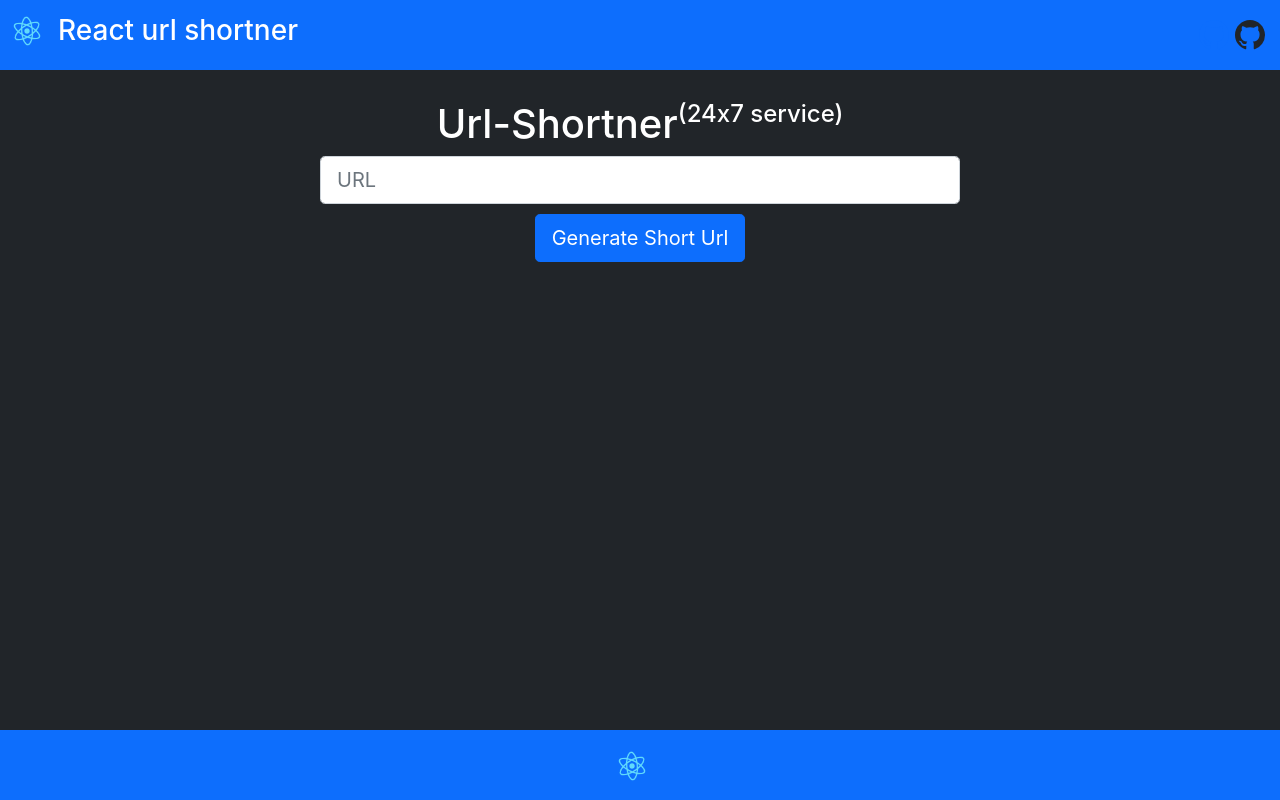
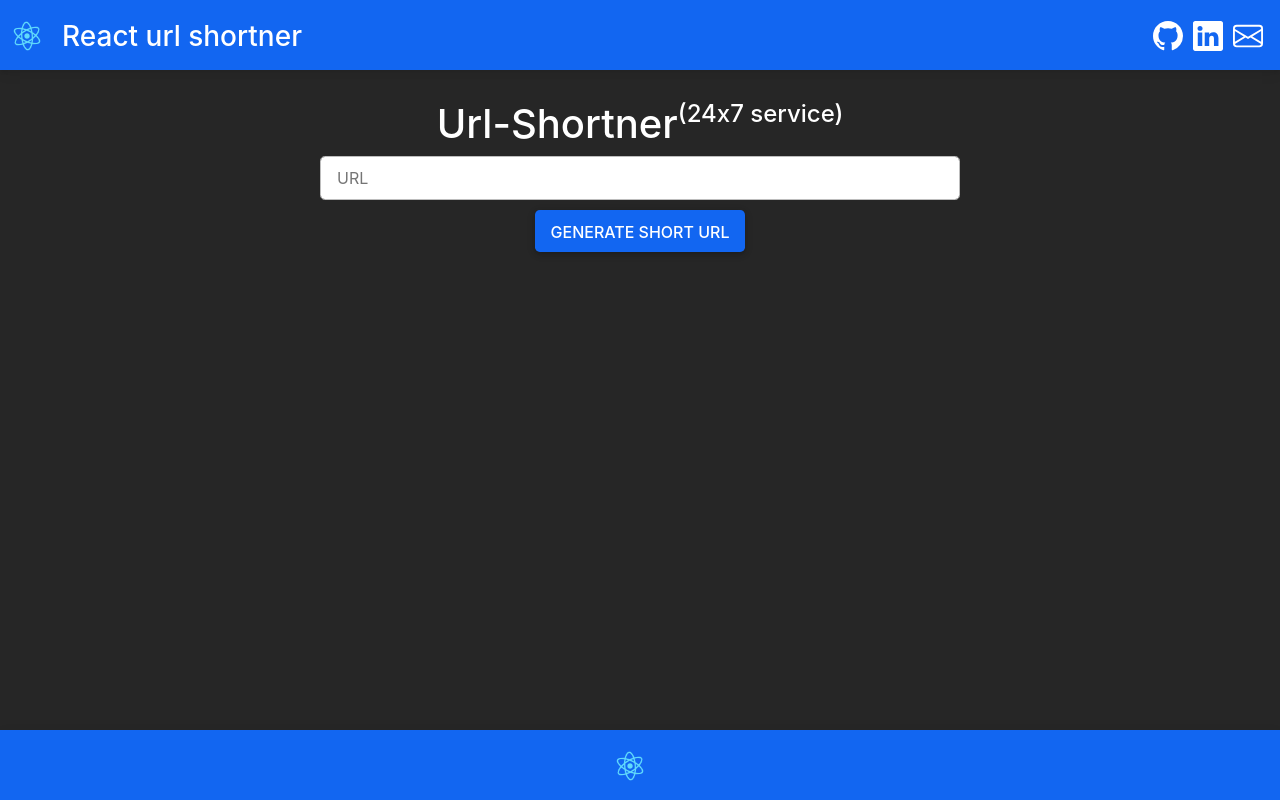
Before and after one commit to faisal-alam09/url-shortner-frontend, a React (Create React App) app: page / in a window 1280 px wide. Built offline with nearby package versions, Linux system fonts and the light colour scheme.

Commit message:
url-shortner-frontend completed. (personal links are not added).

```diff
--- a/public/index.html
+++ b/public/index.html
@@ -12,6 +12,12 @@
   <link href="https://cdn.jsdelivr.net/npm/bootstrap@5.1.3/dist/css/bootstrap.min.css" rel="stylesheet"
     integrity="sha384-1BmE4kWBq78iYhFldvKuhfTAU6auU8tT94WrHftjDbrCEXSU1oBoqyl2QvZ6jIW3" crossorigin="anonymous">
   <link rel="manifest" href="%PUBLIC_URL%/manifest.json" />
+  <!-- Font Awesome -->
+  <link href="https://cdnjs.cloudflare.com/ajax/libs/font-awesome/5.15.1/css/all.min.css" rel="stylesheet" />
+  <!-- Google Fonts -->
+  <link href="https://fonts.googleapis.com/css?family=Roboto:300,400,500,700&display=swap" rel="stylesheet" />
+  <!-- MDB -->
+  <link href="https://cdnjs.cloudflare.com/ajax/libs/mdb-ui-kit/3.10.1/mdb.min.css" rel="stylesheet" />
   <title>React App</title>
 </head>
 
@@ -22,5 +28,7 @@
 <!-- JavaScript Bundle with Popper -->
 <script src="https://cdn.jsdelivr.net/npm/bootstrap@5.1.3/dist/js/bootstrap.bundle.min.js"
   integrity="sha384-ka7Sk0Gln4gmtz2MlQnikT1wXgYsOg+OMhuP+IlRH9sENBO0LRn5q+8nbTov4+1p" crossorigin="anonymous"></script>
+<!-- MDB -->
+<!-- <script type="text/javascript" src="https://cdnjs.cloudflare.com/ajax/libs/mdb-ui-kit/3.10.1/mdb.min.js"></script> -->
 
 </html>
--- a/src/Services/qrcode_generator.js
+++ /dev/null
@@ -1,10 +0,0 @@
-import React from 'react'
-var QRCode = require('qrcode.react');
-
-export default function qrcode_generator() {
-    return (
-        <div>
-            <QRCode value="http://facebook.github.io/react/" />
-        </div>
-    )
-}
--- a/src/Views/Header.js
+++ b/src/Views/Header.js
@@ -8,26 +8,35 @@ export default function Header() {
             <nav className="navbar navbar-default bg-primary Header">
                 <div className="container-fluid">
                     <div className="navbar-header" style={{ display: 'flex' }}>
-                        <a className="navbar-brand">
+                        <div className="navbar-brand">
                             <img alt="Brand" className='rotating' src="logo192.png" width="30px" height="30px" />
-                        </a>
-                        <div className='navbar-brand' style={{ color: 'white' }}>
+                        </div>
+                        <div className='navbar-brand' style={{ color: 'white' , padding: '10px 0px 0px 0px'}}>
                             <h3>React url shortner</h3>
                         </div>
                     </div>
                     <div className='social-icon-box'>
-                        <a href='https://www.google.com'>
+                        <a href='https://www.github.com'>
                             <div>
-                                <svg xmlns="http://www.w3.org/2000/svg" width="30" height="30" fill="currentColor" className="bi bi-github" viewBox="0 0 16 16">
+                                <svg xmlns="http://www.w3.org/2000/svg" width="30" height="30" fill="currentColor" className="bi bi-github" style={{ color: 'white' }} viewBox="0 0 16 16">
                                     <path d="M8 0C3.58 0 0 3.58 0 8c0 3.54 2.29 6.53 5.47 7.59.4.07.55-.17.55-.38 0-.19-.01-.82-.01-1.49-2.01.37-2.53-.49-2.69-.94-.09-.23-.48-.94-.82-1.13-.28-.15-.68-.52-.01-.53.63-.01 1.08.58 1.23.82.72 1.21 1.87.87 2.33.66.07-.52.28-.87.51-1.07-1.78-.2-3.64-.89-3.64-3.95 0-.87.31-1.59.82-2.15-.08-.2-.36-1.02.08-2.12 0 0 .67-.21 2.2.82.64-.18 1.32-.27 2-.27.68 0 1.36.09 2 .27 1.53-1.04 2.2-.82 2.2-.82.44 1.1.16 1.92.08 2.12.51.56.82 1.27.82 2.15 0 3.07-1.87 3.75-3.65 3.95.29.25.54.73.54 1.48 0 1.07-.01 1.93-.01 2.2 0 .21.15.46.55.38A8.012 8.012 0 0 0 16 8c0-4.42-3.58-8-8-8z" />
                                 </svg>
                             </div>
                         </a>
-                        <div>
-                            <svg xmlns="http://www.w3.org/2000/svg" width="30" height="30" fill="currentColor" className="bi bi-github" viewBox="0 0 16 16">
-                                <path d="M8 0C3.58 0 0 3.58 0 8c0 3.54 2.29 6.53 5.47 7.59.4.07.55-.17.55-.38 0-.19-.01-.82-.01-1.49-2.01.37-2.53-.49-2.69-.94-.09-.23-.48-.94-.82-1.13-.28-.15-.68-.52-.01-.53.63-.01 1.08.58 1.23.82.72 1.21 1.87.87 2.33.66.07-.52.28-.87.51-1.07-1.78-.2-3.64-.89-3.64-3.95 0-.87.31-1.59.82-2.15-.08-.2-.36-1.02.08-2.12 0 0 .67-.21 2.2.82.64-.18 1.32-.27 2-.27.68 0 1.36.09 2 .27 1.53-1.04 2.2-.82 2.2-.82.44 1.1.16 1.92.08 2.12.51.56.82 1.27.82 2.15 0 3.07-1.87 3.75-3.65 3.95.29.25.54.73.54 1.48 0 1.07-.01 1.93-.01 2.2 0 .21.15.46.55.38A8.012 8.012 0 0 0 16 8c0-4.42-3.58-8-8-8z" />
-                            </svg>
-                        </div>
+                        <a href='https://www.linkedin.com'>
+                            <div>
+                                <svg xmlns="http://www.w3.org/2000/svg" width="30" height="30" fill="currentColor" className="bi bi-linkedin" style={{ color: 'white' }} viewBox="0 0 16 16">
+                                    <path d="M0 1.146C0 .513.526 0 1.175 0h13.65C15.474 0 16 .513 16 1.146v13.708c0 .633-.526 1.146-1.175 1.146H1.175C.526 16 0 15.487 0 14.854V1.146zm4.943 12.248V6.169H2.542v7.225h2.401zm-1.2-8.212c.837 0 1.358-.554 1.358-1.248-.015-.709-.52-1.248-1.342-1.248-.822 0-1.359.54-1.359 1.248 0 .694.521 1.248 1.327 1.248h.016zm4.908 8.212V9.359c0-.216.016-.432.08-.586.173-.431.568-.878 1.232-.878.869 0 1.216.662 1.216 1.634v3.865h2.401V9.25c0-2.22-1.184-3.252-2.764-3.252-1.274 0-1.845.7-2.165 1.193v.025h-.016a5.54 5.54 0 0 1 .016-.025V6.169h-2.4c.03.678 0 7.225 0 7.225h2.4z" />
+                                </svg>
+                            </div>
+                        </a>
+                        <a href='https://www.gmail.com'>
+                            <div>
+                                <svg xmlns="http://www.w3.org/2000/svg" width="30" height="30" fill="currentColor" className="bi bi-envelope" style={{ color: 'white' }} viewBox="0 0 16 16">
+                                    <path d="M0 4a2 2 0 0 1 2-2h12a2 2 0 0 1 2 2v8a2 2 0 0 1-2 2H2a2 2 0 0 1-2-2V4Zm2-1a1 1 0 0 0-1 1v.217l7 4.2 7-4.2V4a1 1 0 0 0-1-1H2Zm13 2.383-4.708 2.825L15 11.105V5.383Zm-.034 6.876-5.64-3.471L8 9.583l-1.326-.795-5.64 3.47A1 1 0 0 0 2 13h12a1 1 0 0 0 .966-.741ZM1 11.105l4.708-2.897L1 5.383v5.722Z" />
+                                </svg>
+                            </div>
+                        </a>
                     </div>
                 </div>
             </nav>
--- a/src/Views/Home.js
+++ b/src/Views/Home.js
@@ -9,12 +9,13 @@ import Footer from './Footer';
 
 import axios from "axios";
 
+import { ApiEndPoint } from '../config';
+
 function Home() {
   const baseUrl = window.location.href;
   const [url, setUrl] = useState("");
   const [targetUrl, settargetUrl] = useState("")
   const [loadDynamicComp, setLoadDynamicComp] = useState(0);
-  const ApiEndPoint = "http://localhost:8080/api"
 
   function submitForm(e) {
     e.preventDefault();
@@ -30,7 +31,7 @@ function Home() {
       <Header />
       <div className='bg-dark text-white Home' >
         <div style={{ width: '50%', minWidth: "300px", position: 'relative', padding: '30px 0px 10px 0px', display: 'inline-block' }} >
-          <div style={{display:'inline-flex'}}>
+          <div style={{ display: 'inline-flex' }}>
             <h1>Url-Shortner</h1>
             <h4>(24x7 service)</h4>
           </div>
@@ -39,13 +40,12 @@ function Home() {
               <input type="text" value={url} onChange={(e) => setUrl(e.target.value)} className="form-control" placeholder="URL" aria-describedby="sizing-addon1" />
             </div>
             <div className="input-group input-group-lg" style={{ padding: '10px', display: 'inline-block' }}>
-              {/* <button type="submit" onClick={() => setLoadDynamicComp(1)} className="btn btn-primary">Generate Short Url</button> */}
               <button type="submit" className="btn btn-primary">Generate Short Url</button>
             </div>
           </form>
           {loadDynamicComp ? (
             <Suspense fallback={<div>Loading Result....</div>}>
-              <Result display='block' url={targetUrl} baseUrl={baseUrl} />
+              <Result url={targetUrl} baseUrl={baseUrl} />
             </Suspense>
           ) : null}
         </div>
--- a/src/Views/Redirect.js
+++ b/src/Views/Redirect.js
@@ -2,12 +2,12 @@ import React from 'react'
 
 import axios from "axios";
 
+import {ApiEndPoint} from '../config';
+
 export default function Redirect(props) {
-    const ApiEndPoint = "http://localhost:8080/api"
 
     var currentUrl = window.location.href.split("/");
     currentUrl = currentUrl[currentUrl.length - 1];
-    // console.log("Got it..", currentUrl);
 
     axios.get(ApiEndPoint + '/findTargetUrl?target_url=' + currentUrl).then(resp => {
         console.log("Get Target ", resp.data.message);
--- a/src/Views/Result.js
+++ b/src/Views/Result.js
@@ -1,5 +1,4 @@
 import React from 'react'
-import qrcode_generator from '../Services/qrcode_generator'
 
 import './style.css'
 
@@ -8,10 +7,11 @@ var QRCode = require('qrcode.react');
 export default function Result(props) {
     //console.log(props);
     return (
-        <div style={{ display: props.display, position: 'relative', padding: '10px' , justifyContent:'center' , display:'inherit' }}>
+        <>
+            <div style={{ position: 'relative', padding: '10px', justifyContent: 'center', display: 'inherit' }}>
                 {/* <h3>Here is the result...</h3> */}
                 <QRCode value={props.url} />
-            <button className="result-link" onClick={() =>  navigator.clipboard.writeText(props.baseUrl + props.url)}  >
+                <button className="result-link" onClick={() => { navigator.clipboard.writeText(props.baseUrl + props.url); }}  >
                     <h5>{props.baseUrl + props.url}</h5>
                     <svg xmlns="http://www.w3.org/2000/svg" width="30" height="30" fill="currentColor" className="bi bi-clipboard clipboard-img" viewBox="0 0 16 16">
                         <path d="M4 1.5H3a2 2 0 0 0-2 2V14a2 2 0 0 0 2 2h10a2 2 0 0 0 2-2V3.5a2 2 0 0 0-2-2h-1v1h1a1 1 0 0 1 1 1V14a1 1 0 0 1-1 1H3a1 1 0 0 1-1-1V3.5a1 1 0 0 1 1-1h1v-1z" />
@@ -20,5 +20,19 @@ export default function Result(props) {
                     {/* {console.log("Props ",props)} */}
                 </button>
             </div>
+            <div class="toast" role="alert" aria-live="assertive" aria-atomic="true">
+                <div class="toast-header">
+                    <img class="rounded mr-2" alt="" />
+                        <strong class="mr-auto">Bootstrap</strong>
+                        <small>11 mins ago</small>
+                        <button type="button" class="ml-2 mb-1 close" data-dismiss="toast" aria-label="Close">
+                            <span aria-hidden="true">&times;</span>
+                        </button>
+                </div>
+                <div class="toast-body">
+                    Hello, world! This is a toast message.
+                </div>
+            </div>
+        </>
     )
 }
--- a/src/Views/style.css
+++ b/src/Views/style.css
@@ -47,7 +47,7 @@
 }
 
 .social-icon-box div {
-    padding: 3px;
+    padding: 5px;
 }
 
 -webkit-keyframes rotating /* Safari and Chrome */ {
--- /dev/null
+++ b/src/config.js
@@ -0,0 +1,3 @@
+const ApiEndPoint = "http://localhost:8080/api";
+
+export {ApiEndPoint};
--- a/src/index.js
+++ b/src/index.js
@@ -13,14 +13,10 @@ import { BrowserRouter } from 'react-router-dom';
 ReactDOM.render(
   <BrowserRouter>
     <>
-      {/* <div style={{ height: "100vh" }}> */}
-        <App />
-      {/* </div> */}
+      <App />
     </>
   </BrowserRouter>,
   document.getElementById('root')
 );
 
-// If you want to start measuring performance in your app, pass a function
-// to log results (for example: reportWebVitals(console.log))
 reportWebVitals();
```
Also changed, not shown: src/Services/requestHandler.js (deleted, +0 -39 lines), src/Views/modal.js (deleted, +0 -15 lines), src/Controllers/db_handler.js (deleted). Lines whose indentation alone changed are shown as unchanged.
